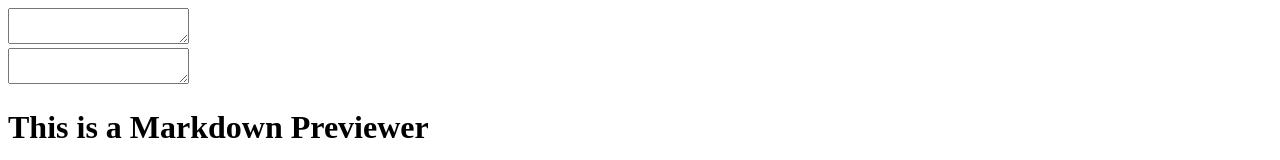
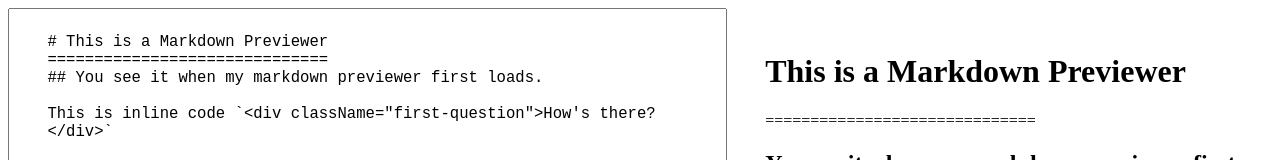
Before and after one commit to SviatlanKa/markdown-previewer, a React (Create React App) app: page / in a window 1280 px wide. Shown: the top 160 px of the page. Built offline with nearby package versions, Linux system fonts and the light colour scheme.

Commit message:
thinking in react

```diff
--- /dev/null
+++ b/src/components/App.css
@@ -0,0 +1,20 @@
+.wrapper {
+  display: flex;
+  width: 100vw;
+}
+
+#editor, #previewer {
+  padding: 3vh 3vw;
+}
+
+#editor {
+  width: 50vw;
+  height: 100vh;
+  font-size: 1.2em;
+}
+#previewer {
+  width: 50vw;
+}
+#editor img[alt=random-img] {
+  width: 300px;
+}
--- a/src/components/App.jsx
+++ b/src/components/App.jsx
@@ -2,6 +2,7 @@
 import Editor from './Editor';
 import Previewer from './Previewer';
 import defaultText from '../docs/defaultText.md';
+import './App.css';
 
 class App extends Component {
     constructor(props) {
@@ -12,8 +13,8 @@
         this.handleChange = this.handleChange.bind(this);
     }
 
-    handleChange(event) {
-        this.setState({text: event.target.value})
+    handleChange(text) {
+        this.setState({ text });
     }
 
     componentDidMount() {
@@ -22,17 +23,14 @@
           .then(text => this.setState({text}));
     }
     render() {
-        const { text } = this.state;
         return (
-            <div>
+            <div className="wrapper">
                 <Editor
-                    value={text}
-                    onChange={this.handleChange}
-                >
-                </Editor>
-                <Editor
+                    text={this.state.text}
+                    onHandleChange={this.handleChange}
                 />
-                <Previewer text={this.state.text}/>
+                <Previewer text={this.state.text}
+                />
             </div>
         )
     }
--- a/src/components/Editor.jsx
+++ b/src/components/Editor.jsx
@@ -1,12 +1,22 @@
 import React, { Component } from 'react';
+import './App.css';
 
 class Editor extends Component {
+  constructor(props) {
+    super(props);
+    this.handleChange = this.handleChange.bind(this);
+  }
+  handleChange(event) {
+    this.props.onHandleChange(event.target.value)
+  }
     render() {
         return(
             <div>
-                <textarea id="editor"
+                <textarea
+                    id="editor"
+                    value={this.props.text}
+                    onChange={this.handleChange}
                 >
-                    {this.props.text}
                 </textarea>
             </div>
         )
--- a/src/components/Previewer.jsx
+++ b/src/components/Previewer.jsx
@@ -1,5 +1,6 @@
 import React, { Component } from 'react';
 import ReactMarkdown from 'react-markdown/with-html';
+import './App.css';
 
 class Previewer extends Component {
     render() {
@@ -8,7 +9,7 @@
                 <ReactMarkdown
                     className="container"
                     source={this.props.text}
-                    escapeHtml={false}
+                    escapeHtml={true}
                 />
             </div>
         )
--- a/src/docs/defaultText.md
+++ b/src/docs/defaultText.md
@@ -26,6 +26,6 @@
 
 This is a PrintScreen of my Random Quote Machine:
 
-![alt text](https://i.ibb.co/t4fXZdk/printscreen.jpg "PrintScreen of my Random Quote Machine")
+![random-img](https://i.ibb.co/t4fXZdk/printscreen.jpg "PrintScreen of my Random Quote Machine")
 
 You can see [Repository on GitHub](https://github.com/SviatlanKa/markdown-previewer)
```
Also changed, not shown: 1 other file (tests, documents, lock files or other folders).
